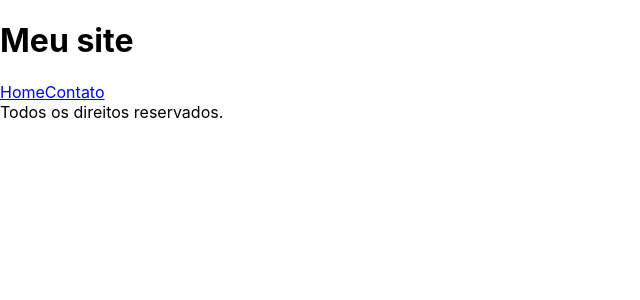
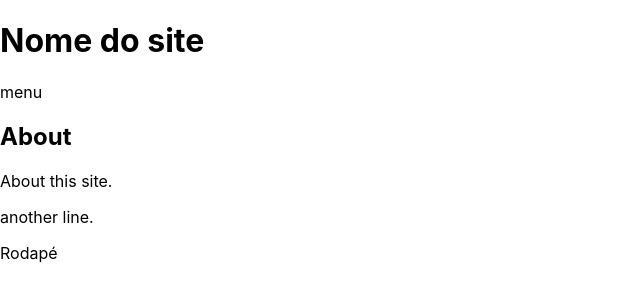
Before and after one commit to eldes/projeto-app, a React (Create React App) app: page /about in a window 1280 px wide. Shown: the top 300 px of the page, without its empty margins (0-640 px from the left). Built offline with nearby package versions, Linux system fonts and the light colour scheme.

Commit message:
[*] Transfere a moldura base para componente ExternalPage

```diff
--- a/src/App.tsx
+++ b/src/App.tsx
@@ -1,32 +1,18 @@
-import React from 'react'
-import { BrowserRouter, Route, Switch } from 'react-router-dom'
+import { BrowserRouter, Switch, Route } from 'react-router-dom'
 import './App.css'
+import About from './pages/about'
 import Contato from './pages/contato'
 import Home from './pages/home'
 
 function App() {
 	return (
-		<>
-			<header>
-				<h1>Meu site</h1>
-				<nav>
-					<a href="/">Home</a>
-					<a href="/contato">Contato</a>
-				</nav>
-			</header>
-			<main>
 		<BrowserRouter>
 			<Switch>
 				<Route path="/" exact component={Home} />
 				<Route path="/contato" exact component={Contato} />
+				<Route path="/about" exact component={About} />
 			</Switch>
 		</BrowserRouter>
-			</main>
-			<footer>
-				Todos os direitos reservados.
-			</footer>
-
-		</>
 	)
 }
 
--- /dev/null
+++ b/src/components/ExternalPage.tsx
@@ -0,0 +1,28 @@
+import { FunctionComponent, ReactNode } from "react"
+
+type Props = {
+	title: string
+	children?: ReactNode
+}
+
+const ExternalPage: FunctionComponent<Props> = ({title, children}) => {
+	return (
+		<div className="externalPage">
+			<header>
+				<h1>Nome do site</h1>
+				<nav>
+					menu
+				</nav>
+			</header>
+			<main>
+				<h2>{title}</h2>
+				{children}
+			</main>
+			<footer>
+				Rodapé
+			</footer>
+		</div>
+	)
+}
+
+export default ExternalPage
--- /dev/null
+++ b/src/pages/about/index.tsx
@@ -0,0 +1,13 @@
+import { FunctionComponent } from "react";
+import ExternalPage from "../../components/ExternalPage";
+
+const About: FunctionComponent = () => {
+	return (
+		<ExternalPage title="About">
+			<p>About this site.</p>
+			<p>another line.</p>
+		</ExternalPage>
+	)
+}
+
+export default About
```
Lines whose indentation alone changed are shown as unchanged.
